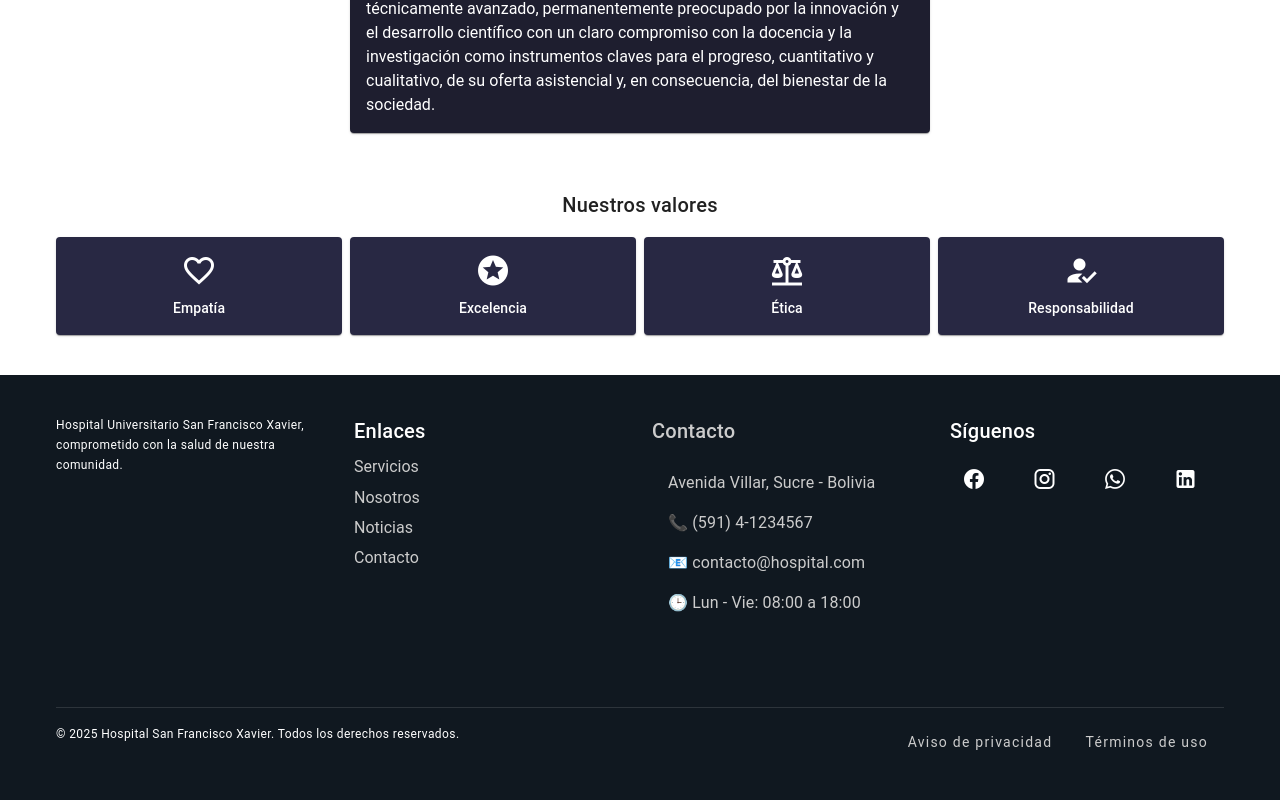
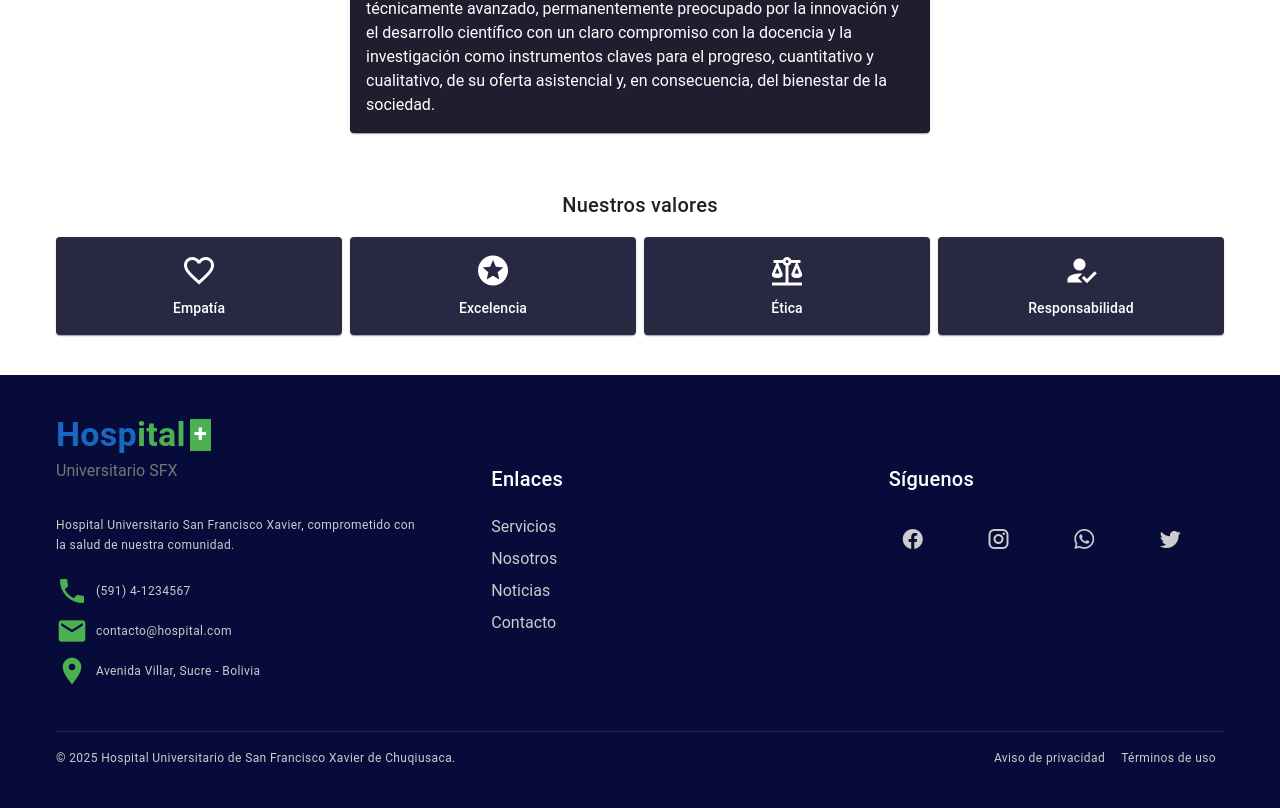
Before and after one commit to efrainsalzar/hospital-web, a Vue app in the folder frontend-hospital/: page /about in a window 1280 px wide. Shown: the part 1035-1843 px from the top of the page. Built offline with nearby package versions, Linux system fonts and the light colour scheme.

Commit message:
actualizacion de footer y navbar

```diff
--- a/frontend-hospital/src/components/Footer.vue
+++ b/frontend-hospital/src/components/Footer.vue
@@ -1,47 +1,64 @@
 <template>
-  <v-footer fluid class="text-white py-6" style="background-color: #101820;">
+  <v-footer class="text-white py-6" style="background-color: #060b3a;">
     <v-container class="contenido">
-      <v-row class="pb-15">
+      <v-row class="pb-5">
+        <!-- Logo y descripción -->
+        <v-col cols="12" md="4">
+          <div class="pb-8">
+            <router-link to="/" class="text-decoration-none">
+              <div class="d-flex align-center">
+                <span class="text-h4 font-weight-bold text-primary">{{ footerData.logo.title.slice(0, 4) }}</span>
+                <span class="text-h4 font-weight-bold text-success">{{ footerData.logo.title.slice(4) }}</span>
+                <span class="text-h5 font-weight-bold bg-success px-1 mx-1 text-white">{{ footerData.logo.symbol }}</span>
+              </div>
+              <div class="text-h7 text-grey-darken-1 mt-1">{{ footerData.logo.subtitle }}</div>
+            </router-link>
+          </div>
 
-        <!-- Descripción institucional -->
-        <v-col cols="12" md="3">
-          <p class="text-caption">
-            {{ footerData.description }}
-          </p>
+          <div class="d-flex"><span class="text-caption pr-2">{{ footerData.description }}</span></div>
+
+          <!-- Contactos -->
+          <div class="pt-5">
+            <div class="d-flex align-center mb-2">
+              <v-icon icon="mdi-phone" size="x-large" class="text-success" />
+              <span class="text-caption pl-2">{{ footerData.contact.phone }}</span>
+            </div>
+            <div class="d-flex align-center mb-2">
+              <v-icon icon="mdi-email" size="x-large" class="text-success" />
+              <span class="text-caption pl-2">{{ footerData.contact.email }}</span>
+            </div>
+            <div class="d-flex align-center mb-2">
+              <v-icon icon="mdi-map-marker" size="x-large" class="text-success" />
+              <span class="text-caption pl-2">{{ footerData.contact.address }}</span>
+            </div>
+          </div>
         </v-col>
 
-        <!-- Enlaces de navegación -->
-        <v-col cols="12" md="3">
-          <h5 class="text-h6 mb-2">Enlaces</h5>
-          <ul class="footer-links">
+        <!-- Enlaces -->
+        <v-col cols="12" md="4" class="enlaces d-flex flex-column">
+          <h5 class="text-h6 text-white">Enlaces</h5>
+          <ul class="footer-links pt-5">
             <li v-for="(link, i) in footerData.links" :key="i">
               <router-link :to="link.to">{{ link.label }}</router-link>
             </li>
           </ul>
         </v-col>
 
-        <!-- Información de contacto -->
-        <v-col cols="12" md="3" class="footer-contact">
-          <h5 class="text-h6 mb-2">Contacto</h5>
-          <v-list density="compact" class="px-0" bg-color="transparent">
-            <v-list-item v-for="(info, i) in footerData.contact" :key="i">
-              <v-list-item-title>{{ info }}</v-list-item-title>
-            </v-list-item>
-          </v-list>
-        </v-col>
-
         <!-- Redes sociales -->
-        <v-col cols="12" md="3">
-          <h5 class="text-h6 mb-2">Síguenos</h5>
-          <v-row class="d-flex" dense>
-            <v-col cols="3" v-for="(icon, i) in footerData.socialIcons" :key="i">
-              <v-btn icon variant="text" class="text-white">
-                <v-icon :icon="icon" />
+        <v-col cols="12" md="4" class="enlaces">
+          <h5 class="text-h6 text-white">Síguenos</h5>
+          <v-row class="d-flex pt-5" dense>
+            <v-col
+              v-for="(social, i) in footerData.social"
+              :key="i"
+              class="d-flex"
+            >
+              <v-btn icon variant="text" :href="social.url" :aria-label="social.name" target="_blank">
+                <v-icon :icon="social.icon" />
               </v-btn>
             </v-col>
           </v-row>
         </v-col>
-
       </v-row>
 
       <v-divider class="my-4" />
@@ -52,9 +69,14 @@
           © {{ new Date().getFullYear() }} {{ footerData.copyright }}
         </v-col>
         <v-col cols="12" md="6" class="text-center text-md-end text-caption">
-          <v-btn v-for="(legal, i) in footerData.legal" :key="i" variant="text" class="footer-link">
-            {{ legal }}
-          </v-btn>
+          <router-link
+            v-for="(item, i) in footerData.legal"
+            :key="i"
+            :to="item.to"
+            class="footer-link mx-2"
+          >
+            {{ item.label }}
+          </router-link>
         </v-col>
       </v-row>
     </v-container>
@@ -62,24 +84,36 @@
 </template>
 
 <script setup>
-// Datos del footer modularizados
+// footerData
 const footerData = {
+  logo: {
+    title: 'Hospital',
+    subtitle: 'Universitario SFX',
+    symbol: '+',
+  },
   description: 'Hospital Universitario San Francisco Xavier, comprometido con la salud de nuestra comunidad.',
+  contact: {
+    phone: '(591) 4-1234567',
+    email: 'contacto@hospital.com',
+    address: 'Avenida Villar, Sucre - Bolivia',
+  },
   links: [
     { label: 'Servicios', to: '/service' },
     { label: 'Nosotros', to: '/about' },
     { label: 'Noticias', to: '/notice' },
     { label: 'Contacto', to: '/contact' },
   ],
-  contact: [
-    'Avenida Villar, Sucre - Bolivia',
-    '📞 (591) 4-1234567',
-    '📧 contacto@hospital.com',
-    '🕒 Lun - Vie: 08:00 a 18:00',
+  social: [
+    { name: 'Facebook', icon: 'mdi-facebook', url: '#' },
+    { name: 'Instagram', icon: 'mdi-instagram', url: '#' },
+    { name: 'WhatsApp', icon: 'mdi-whatsapp', url: '#' },
+    { name: 'Twitter', icon: 'mdi-twitter', url: '#' },
   ],
-  socialIcons: ['mdi-facebook', 'mdi-instagram', 'mdi-whatsapp', 'mdi-linkedin'],
-  legal: ['Aviso de privacidad', 'Términos de uso'],
-  copyright: 'Hospital San Francisco Xavier. Todos los derechos reservados.',
+  legal: [
+    { label: 'Aviso de privacidad', to: '/#' },
+    { label: 'Términos de uso', to: '/#' },
+  ],
+  copyright: 'Hospital Universitario de San Francisco Xavier de Chuqiusaca.',
 };
 </script>
 
@@ -87,13 +121,20 @@ const footerData = {
 .contenido {
   max-width: 1200px;
 }
+.text-caption {
+  color: #ccc;
+}
+.enlaces {
+  margin-top: 3rem;
+  padding-left: 50px;
+}
 .footer-links {
   list-style: none;
   padding: 0;
   margin: 0;
 }
 .footer-links li {
-  margin-bottom: 0.4rem;
+  margin-bottom: 8px;
 }
 .footer-links a {
   color: #ccc;
@@ -101,21 +142,22 @@ const footerData = {
   transition: color 0.3s ease;
 }
 .footer-links a:hover {
-  color: white;
+  color: rgb(102, 194, 105);
   text-decoration: underline;
 }
 .footer-link {
   color: #ccc;
-  text-transform: none;
-  font-weight: normal;
+  text-decoration: none;
   transition: color 0.3s ease;
 }
 .footer-link:hover {
-  color: white;
+  color: rgb(102, 194, 105);
   text-decoration: underline;
 }
-
-.footer-contact {
-  color: #ccc;
+.enlaces .v-btn .v-icon{
+  color: #ccc;  /* Color de hover */
+}
+.enlaces .v-btn .v-icon:hover {
+  color: rgba(76, 175, 80, 1);
 }
 </style>
--- a/frontend-hospital/src/components/HomeComponents/Service.vue
+++ b/frontend-hospital/src/components/HomeComponents/Service.vue
@@ -84,9 +84,9 @@
   }
   .service-card {
     border-radius: 8px;
-    border: 1px solid #e0e0e0;
+    background: #f4f4f4;
     height: 400px;
-    width: 350px;
+    max-width:330px;
     transition:0.6s ease, transform 0.6s ease;
   }
   .icon-card {
@@ -98,6 +98,5 @@
   .service-card:hover {
     background-color: #283593;
     color: white;
-    transform: scale(1.02);
   }
   </style>
--- a/frontend-hospital/src/components/Navbar.vue
+++ b/frontend-hospital/src/components/Navbar.vue
@@ -1,23 +1,23 @@
 <template>
-
-    <!-- Top Bar with Emergency Contact -->
-    <v-app-bar color="#263477"density="compact"height="45"  scroll-behavior="hide" scroll-threshold="50">
-      <v-container class="d-flex justify-end">
-          For Emergencies: +563 47558 623
+  <!-- Top Bar: Emergencias -->
+  <v-app-bar :color="topBar.color" density="compact" height="45" scroll-behavior="hide" scroll-threshold="50">
+    <v-container class="d-flex justify-end text-caption font-weight-medium">
+      {{ topBar.text }}
     </v-container>
   </v-app-bar>
 
   <!-- Main Navigation -->
-    <v-app-bar color="white"elevation="1"height="90">
+  <v-app-bar :color="navBar.color" elevation="1" height="90">
     <v-container class="d-flex align-center px-6">
+
       <!-- Logo -->
       <router-link to="/" class="text-decoration-none d-flex flex-column">
         <div class="d-flex align-center">
-            <span class="text-h4 font-weight-bold text-primary">Hosp</span>
-            <span class="text-h4 font-weight-bold text-success">ital</span>
-            <span class="text-h5 font-weight-bold bg-success">&nbsp;+&nbsp;</span>
+          <span class="text-h4 font-weight-bold text-primary">{{ logo.main }}</span>
+          <span class="text-h4 font-weight-bold text-success">{{ logo.alt }}</span>
+          <span class="text-h5 font-weight-bold bg-success px-1">&nbsp;{{ logo.symbol }}&nbsp;</span>
         </div>
-          <div class="text-h7 text-grey-darken-1 mt-1">Universitario SFX</div>
+        <div class="text-h7 text-grey-darken-1 mt-1">{{ logo.subtitle }}</div>
       </router-link>
 
       <v-spacer></v-spacer>
@@ -36,30 +36,22 @@
         </v-btn>
       </div>
 
-        <!-- Mobile Navigation -->
-        <v-app-bar-nav-icon
-          class="d-flex d-md-none"
-          @click="drawer = !drawer"
-        ></v-app-bar-nav-icon>
+      <!-- Mobile Nav Icon -->
+      <v-app-bar-nav-icon class="d-flex d-md-none" @click="drawer = !drawer" />
     </v-container>
   </v-app-bar>
 
-    <!-- Mobile Navigation Drawer -->
-    <v-navigation-drawer
-      v-model="drawer"
-      temporary
-      location="right"
-    >
+  <!-- Drawer Mobile -->
+  <v-navigation-drawer v-model="drawer" temporary location="right">
     <v-list>
       <v-list-item
         v-for="(item, index) in navItems"
         :key="index"
         :to="item.to"
         :title="item.title"
-        ></v-list-item>
+      />
     </v-list>
   </v-navigation-drawer>
-
 </template>
 
 <script setup>
@@ -67,6 +59,26 @@ import { ref } from 'vue';
 
 const drawer = ref(false);
 
+// Barra superior (emergencias)
+const topBar = {
+  color: '#263477',
+  text: 'Emergencias: +591 4-1234567'
+};
+
+// Barra principal (navbar)
+const navBar = {
+  color: 'white'
+};
+
+// Logo dinámico
+const logo = {
+  main: 'Hosp',
+  alt: 'ital',
+  symbol: '+',
+  subtitle: 'Universitario SFX'
+};
+
+// Navegación principal
 const navItems = [
   { title: 'Inicio', to: '/' },
   { title: 'Nosotros', to: '/about' },
@@ -77,4 +89,8 @@ const navItems = [
 </script>
 
 <style scoped>
+/* Espaciado para los botones del drawer en móviles */
+.v-list-item {
+  padding: 16px 24px;
+}
 </style>
```
Lines whose indentation alone changed are shown as unchanged.
